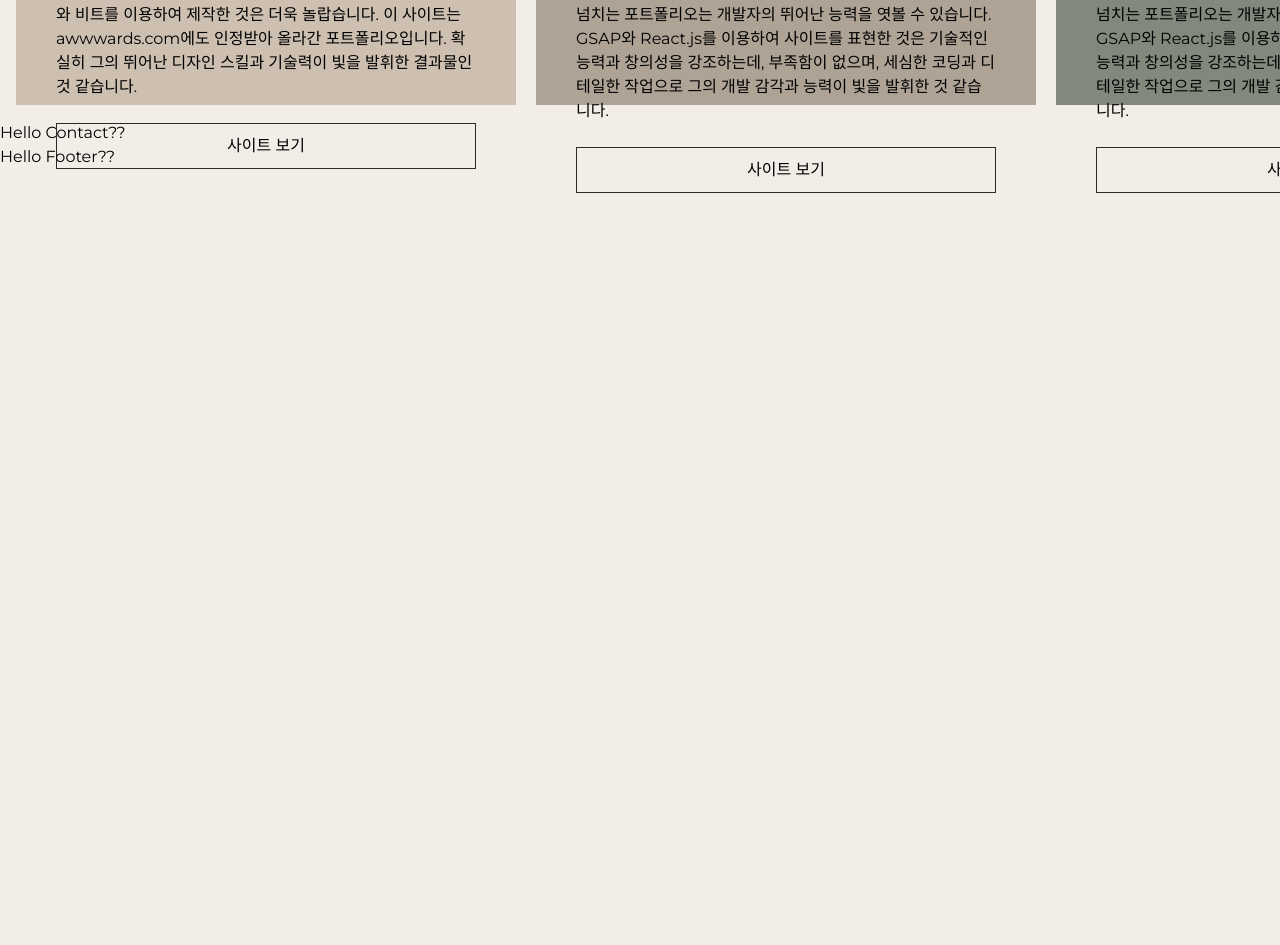
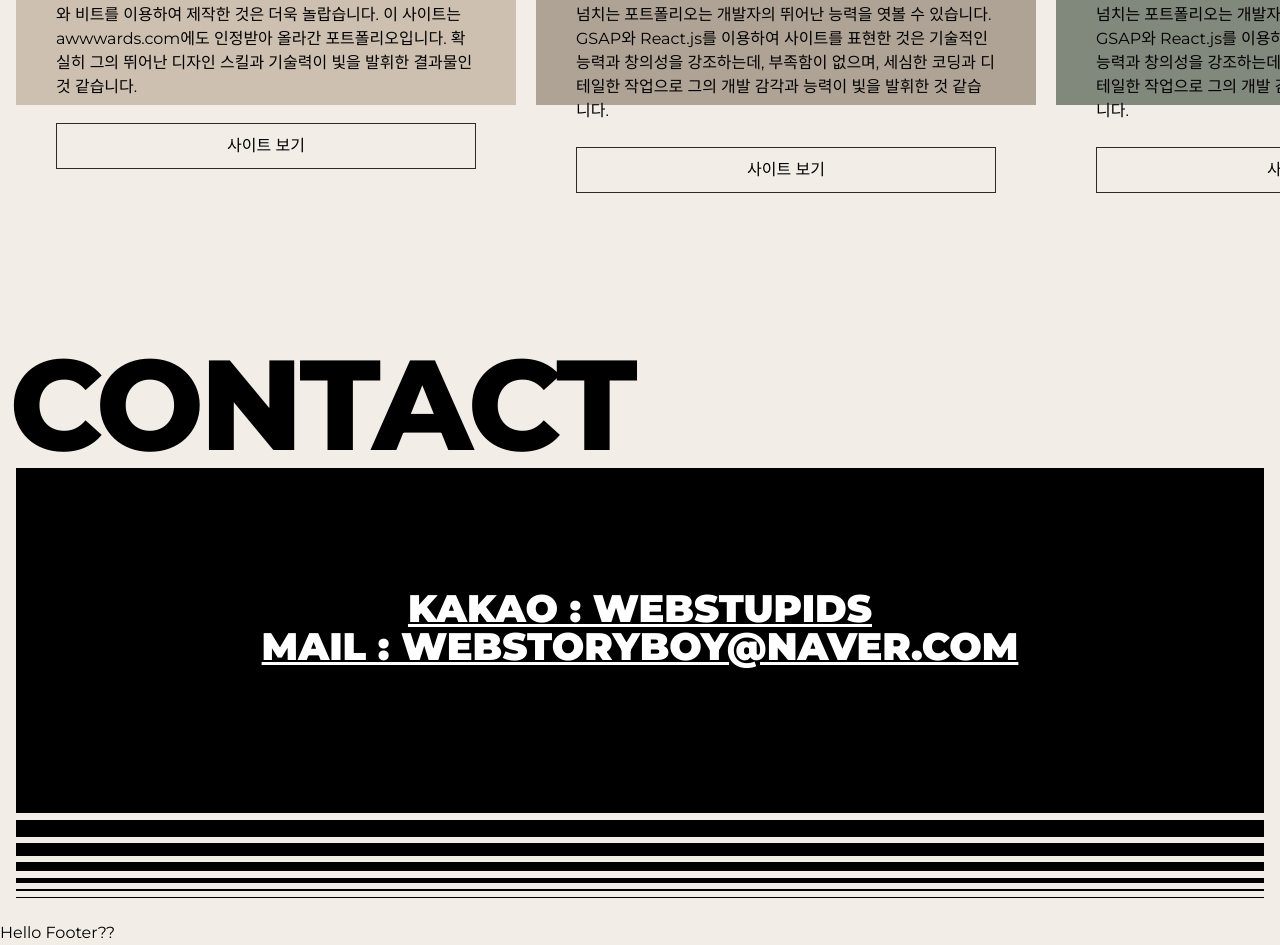
Before and after one commit to ajrfyd/p2023-react, a React (Create React App) app: page / in a window 1280 px wide. Shown: the part 5463-6408 px from the top of the page. Before the commit the page ends 5656 px from the top, so only its background shows below. Built offline with nearby package versions, Linux system fonts and the light colour scheme; a small style sheet from the web is missing; a web font is replaced by a local one.

Commit message:
8. contact section

```diff
--- a/src/assets/scss/section/_contact.scss
+++ b/src/assets/scss/section/_contact.scss
@@ -0,0 +1,127 @@
+#contact {
+  height: 100vh;
+}
+.contact__inner {
+  width: 100%;
+  height: 100%;
+  padding: 16px;
+  display: flex;
+  align-items: flex-start;
+  justify-content: flex-end;
+  flex-direction: column;
+
+  @media (max-width: 800px){
+    justify-content: center;
+  }
+
+  .contact__title {
+    font-size: 10vw;
+    text-transform: uppercase;
+    line-height: 1;
+    font-weight: 800;
+    white-space: nowrap;
+    text-indent: -0.5vw;
+    letter-spacing: -0.3vw;
+
+    @media (max-width: 800px){
+      display: none;
+    }
+  }
+  .contact__text {
+    width: 100%;
+    height: 40vh;
+    background-color: var(--black);
+    color: var(--white);
+    display: flex;
+    align-items: center;
+    justify-content: center;
+    flex-direction: column;
+    position: relative;
+
+    .text {
+      font-size: 3vw;
+      line-height: 1;
+      font-weight: 900;
+      text-transform: uppercase;
+      text-decoration: underline;
+      text-align: center;
+      position: relative;
+      z-index: 100;
+      transition: all 0.3s;
+      cursor: all-scroll;
+
+      @media (max-width: 800px){
+        font-size: 24px;
+        padding: 0 16px;
+        word-break: break-all;
+      }
+    }
+  }
+  .contact__lines {
+    width: 100%;
+
+    .line {
+      display: block;
+      width: 100%;
+      height: 1px;
+      background-color: var(--black);
+      margin-bottom: 0.5vw;
+
+      &:nth-child(1){
+        height: 25px;
+      }
+      &:nth-child(2){
+        height: 17px;
+      }
+      &:nth-child(3){
+        height: 13px;
+      }
+      &:nth-child(4){
+        height: 9px;
+      }
+      &:nth-child(5){
+        height: 5px;
+      }
+      &:nth-child(6){
+        height: 2px;
+      }
+      &:nth-child(7){
+        height: 1px;
+      }
+    }
+
+    &.top {
+      .line {
+        margin-top: 0.5vw;
+        margin-bottom: 0;
+        display: none;
+
+        @media (max-width: 800px){
+            display: block;
+        }
+
+        &:nth-child(1){
+          height: 1px;
+        }
+        &:nth-child(2){
+          height: 2px;
+        }
+        &:nth-child(3){
+          height: 5px;
+        }
+        &:nth-child(4){
+          height: 9px;
+        }
+        &:nth-child(5){
+          height: 13px;
+        }
+        &:nth-child(6){
+          height: 17px;
+        }
+        &:nth-child(7){
+          height: 25px;
+        }
+      }
+    }
+  }
+}
--- a/src/components/Contact.jsx
+++ b/src/components/Contact.jsx
@@ -1,11 +1,55 @@
 import React from "react";
+
+const contactText = [
+  {
+      link: "https://open.kakao.com/o/gM7YLzwf",
+      title: "KAKAO : webstupids",
+  },
+  {
+      link: "mailto:webstoryboy@naver.com",
+      title: "mail : webstoryboy@naver.com",
+  },
+];
 
 const Contact = () => {
 
   return (
-    <div>
-      Hello Contact??
-    </div>
+    <section id="contact">
+      <div className="contact__inner">
+        <h2 className="contact__title">Contact</h2>
+        <div className="contact__lines top" aria-hidden="true">
+          <span className="line"></span>
+          <span className="line"></span>
+          <span className="line"></span>
+          <span className="line"></span>
+          <span className="line"></span>
+          <span className="line"></span>
+          <span className="line"></span>
+        </div>
+        <div className="contact__text">
+          <div className="text">
+            {
+              contactText.map((contact, idx) => (
+                <React.Fragment key={idx + 1}>
+                  <div>
+                    <a href={contact.link}>{contact.title}</a>
+                  </div>
+                </React.Fragment>
+              ))
+            }
+          </div>
+        </div>
+        <div className="contact__lines bottom" aria-hidden="true">
+          <span className="line"></span>
+          <span className="line"></span>
+          <span className="line"></span>
+          <span className="line"></span>
+          <span className="line"></span>
+          <span className="line"></span>
+          <span className="line"></span>
+        </div>
+      </div>
+    </section>
   )
 }
 
--- a/src/components/Port.jsx
+++ b/src/components/Port.jsx
@@ -114,7 +114,7 @@
         <div className="port__wrap">
           {
             portText.map((port, idx) => (
-              <article className={`port__item p${idx + 1}`}>
+              <article className={`port__item p${idx + 1}`} key={idx + 1}>
                 <span className="num">{port.num}.</span>
                 <a href={`port${port.num}`} target="_blank" className="img" rel="noreferrer">
                   <img src={port.img} alt={port.name} />
```
